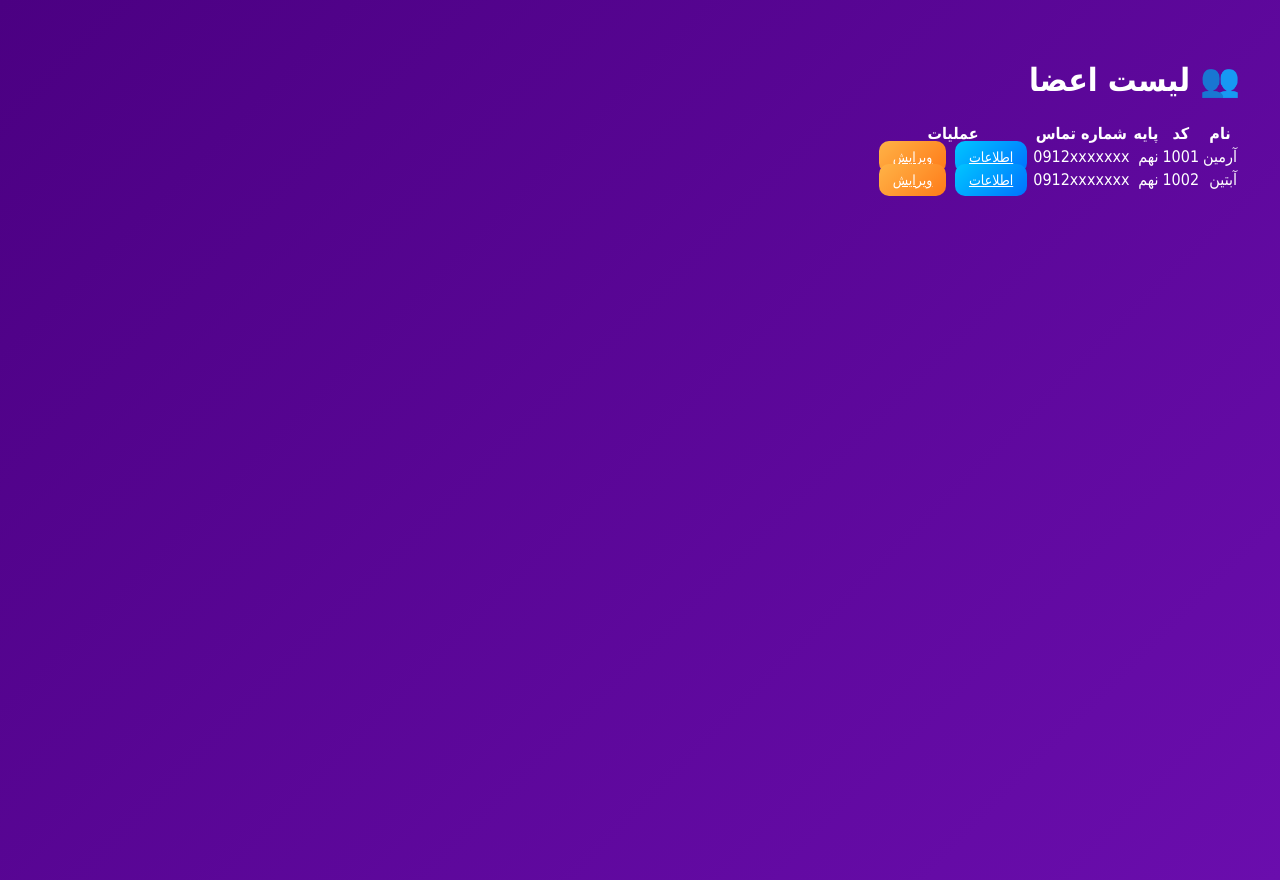
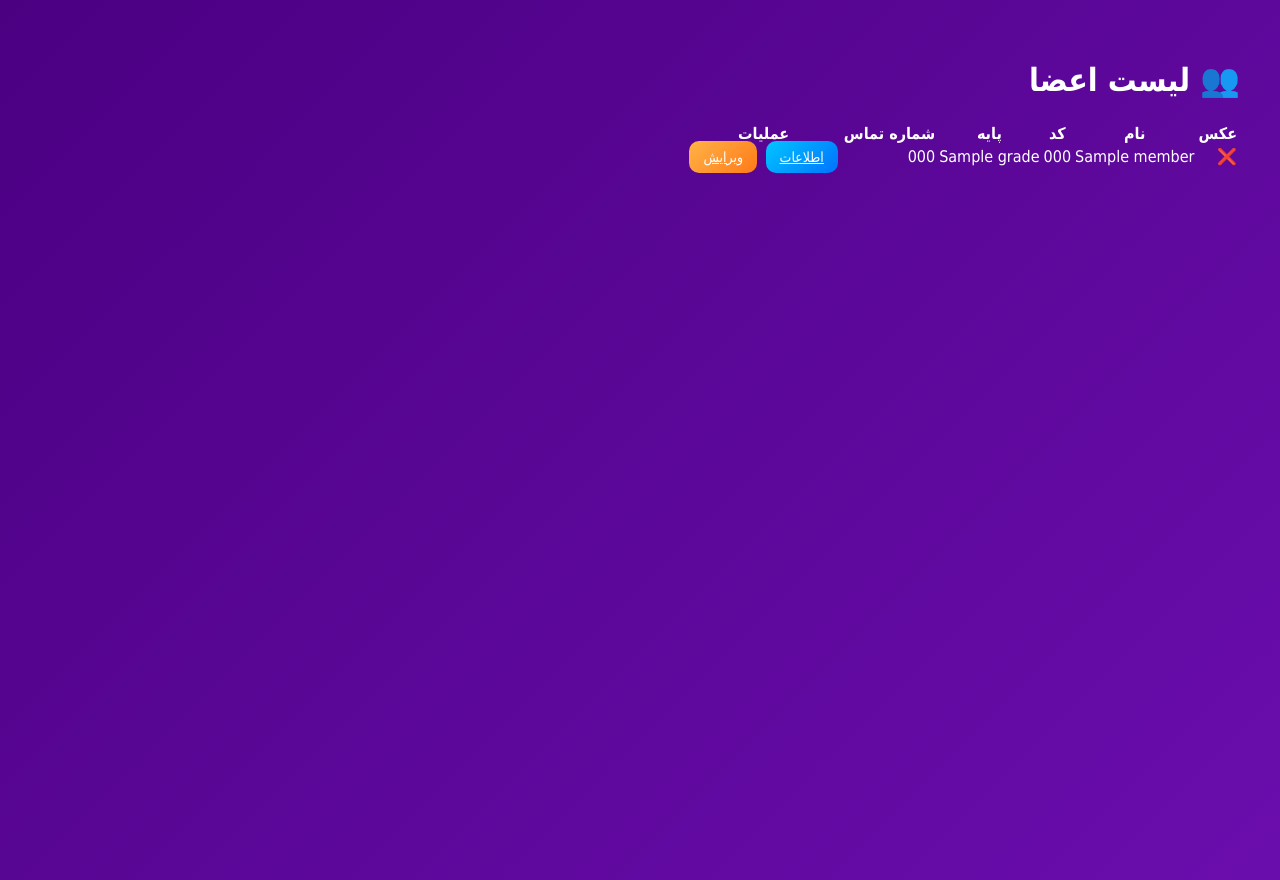
Before and after one commit to arminalvandi/library-management-system, a Flask app: template templates/members.html in a window 1280 px wide. Run offline with Flask 3, Linux system fonts and the light colour scheme; the template is opened without the code that fills it: most values are stand-ins (such as "Sample title", 1, 10 or a date in 2020).

Commit message:
Update members.html

```diff
--- a/templates/members.html
+++ b/templates/members.html
@@ -3,7 +3,7 @@
 <head>
     <meta charset="UTF-8">
     <title>لیست اعضا</title>
-    <link rel="stylesheet" href="../static/css/style.css">
+    <link rel="stylesheet" href="{{ url_for('static', filename='css/style.css') }}">
 </head>
 <body>
 
@@ -13,6 +13,7 @@
     <table class="members-table">
         <thead>
             <tr>
+                <th>عکس</th>
                 <th>نام</th>
                 <th>کد</th>
                 <th>پایه</th>
@@ -21,26 +22,27 @@
             </tr>
         </thead>
         <tbody>
+
+            {% for member in members %}
             <tr>
-                <td>آرمین</td>
-                <td>1001</td>
-                <td>نهم</td>
-                <td>0912xxxxxxx</td>
                 <td>
-                    <a href="member_detail.html?id=1001" class="btn info">اطلاعات</a>
-                    <a href="add_member.html?id=1001" class="btn edit">ویرایش</a>
+                    {% if member.photo_path %}
+                        <img src="{{ url_for('static', filename='photos/' ~ member.photo_path) }}" width="50">
+                    {% else %}
+                        ❌
+                    {% endif %}
+                </td>
+                <td>{{ member.name }}</td>
+                <td>{{ member.code }}</td>
+                <td>{{ member.grade }}</td>
+                <td>{{ member.phone }}</td>
+                <td>
+                    <a href="/member/{{ member.id }}" class="btn info">اطلاعات</a>
+                    <a href="/edit_member/{{ member.id }}" class="btn edit">ویرایش</a>
                 </td>
             </tr>
-            <tr>
-                <td>آبتین</td>
-                <td>1002</td>
-                <td>نهم</td>
-                <td>0912xxxxxxx</td>
-                <td>
-                    <a href="member_detail.html?id=1002" class="btn info">اطلاعات</a>
-                    <a href="add_member.html?id=1002" class="btn edit">ویرایش</a>
-                </td>
-            </tr>
+            {% endfor %}
+
         </tbody>
     </table>
 </div>
```
